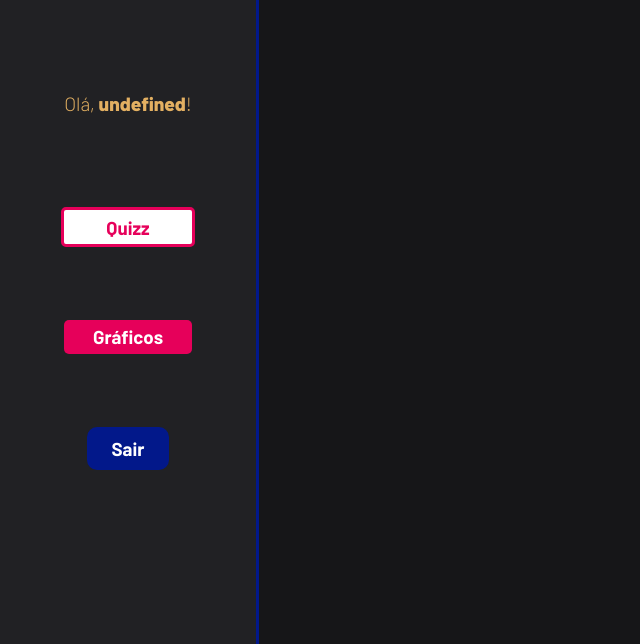
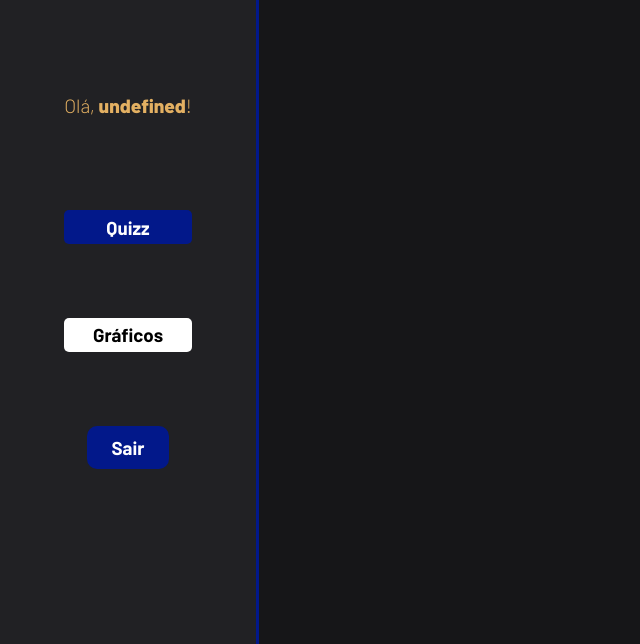
Before and after one commit to joaovictoradsb/Projeto-Individual, a website: page web-data-viz/public/Dashboard.html in a window 1280 px wide. Shown: the part 156-800 px from the top of the page, without its empty margins (0-640 px from the left). Drawn offline with nearby package versions, Linux system fonts and the light colour scheme.

Commit message:
update: tela Dash e Quiz

```diff
--- a/web-data-viz/public/css/dashboards.css
+++ b/web-data-viz/public/css/dashboards.css
@@ -386,8 +386,7 @@ canvas {
 
 .btn-nav {
   width: 40%;
-  color: white;
-  background-color: #e6005a;
+  background-color: #ffffff;
   border-radius: 5px;
   text-align: center;
   padding: 2% 5%;
@@ -395,17 +394,22 @@ canvas {
 
 .btn-nav-white {
   width: 40%;
-  background-color: white;
-  border: 3px solid #e6005a;
+  background-color: #02188A;
   border-radius: 5px;
   text-align: center;
   padding: 2% 5%;
 }
 
 .btn-nav-white h3 {
-  color: #e6005a;
+  color: #ffffff;
   padding: 0;
   margin: 0;
+}
+
+.btn-nav h3{
+
+color: black;
+
 }
 
 .btn-nav h3,
--- a/web-data-viz/public/css/quiz.css
+++ b/web-data-viz/public/css/quiz.css
@@ -213,21 +213,21 @@ border: solid;
 
 .btn-nav {
   width: 40%;
-  color: white;
-  background-color: #ffffff;
+
+  background-color: #02188A;
   border-radius: 5px;
   text-align: center;
   padding: 2% 5%;
 }
 .btn-nav h3{
 
-color: #02188A;
+color: #ffffff;
 
 }
 
 .btn-nav-white {
   width: 40%;
-  background-color: #02188A;
+  background-color: #ffffff;
 
   border-radius: 5px;
   text-align: center;
@@ -235,7 +235,7 @@ color: #02188A;
 }
 
 .btn-nav-white h3 {
-  color: #ffffff;
+  color: #000000;
   padding: 0;
   margin: 0;
 }
```
